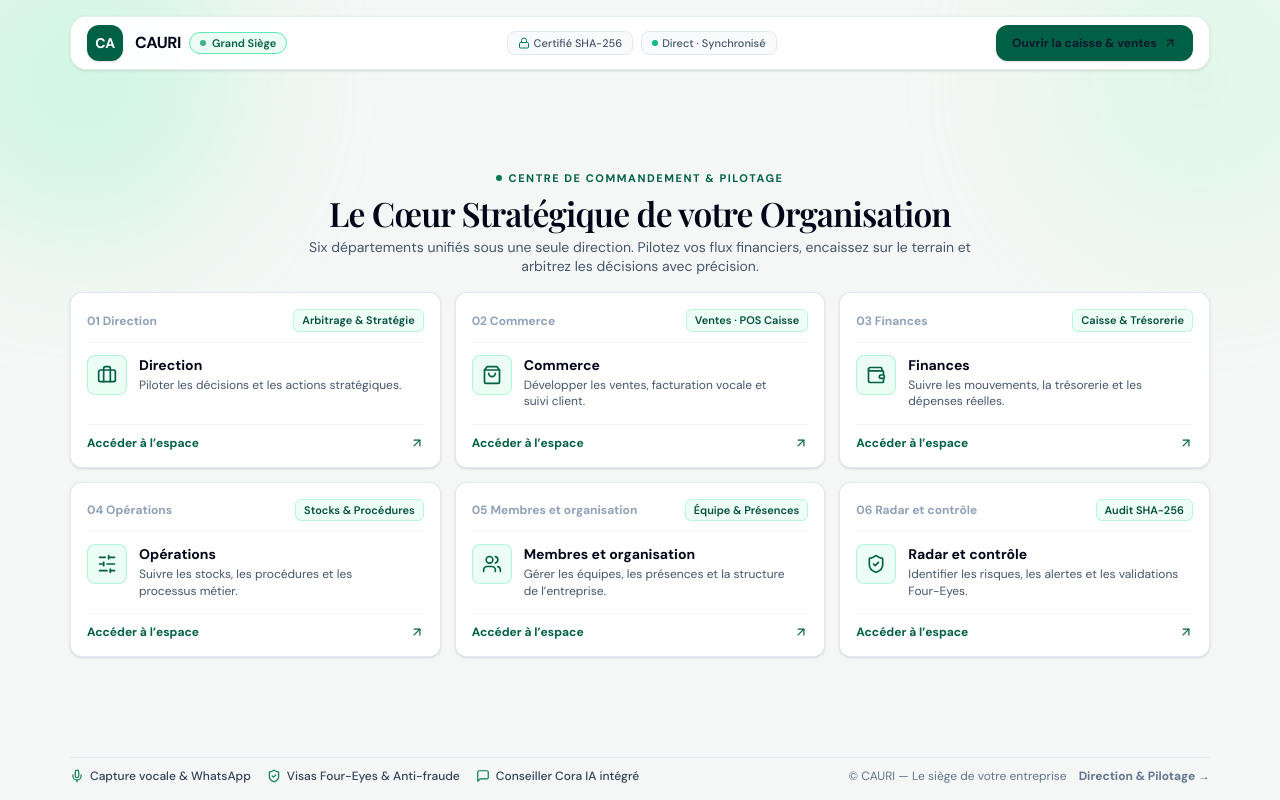
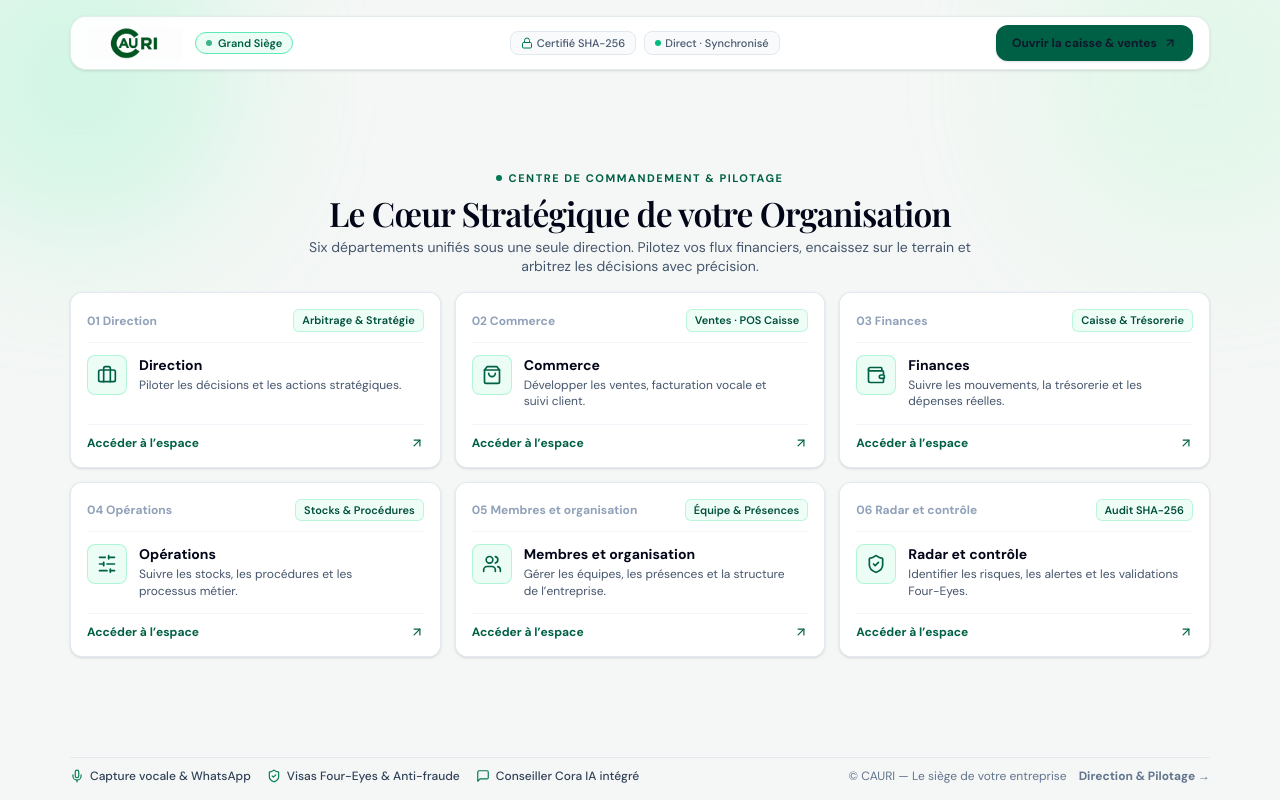
Before and after one commit to Juniorleriche27/koryxa-services-ia, a Next.js app in the folder frontend/: page / in a window 1280 px wide. Built offline with nearby package versions, Linux system fonts and the light colour scheme; no server answers; a web font is replaced by a local one.

Commit message:
fix(brand): integration du logo officiel CAURI dans l'en-tete

```diff
--- a/frontend/app/page.tsx
+++ b/frontend/app/page.tsx
@@ -1,4 +1,5 @@
 import Link from "next/link";
+import Image from "next/image";
 import {
   Briefcase,
   ShoppingBag,
@@ -79,18 +80,19 @@ export default function HomePage() {
       {/* 1. Header Sobre — Style Grand Siège */}
       <header className="relative z-10 mx-auto flex w-full max-w-[1140px] items-center justify-between gap-3 rounded-2xl border border-emerald-900/10 bg-white/95 px-4 py-2 shadow-sm backdrop-blur-md">
         <div className="flex items-center gap-3">
-          <div className="flex h-9 w-9 items-center justify-center rounded-xl bg-emerald-800 text-white font-bold tracking-tight shadow-sm text-sm">
-            CA
-          </div>
-          <div>
-            <span className="flex items-center gap-2">
-              <strong className="text-base font-bold tracking-tight text-slate-950">CAURI</strong>
-              <span className="inline-flex items-center gap-1.5 rounded-full border border-emerald-300 bg-emerald-50 px-2.5 py-0.5 text-[11px] font-semibold text-emerald-800">
-                <span className="h-1.5 w-1.5 rounded-full bg-emerald-600 animate-pulse" />
-                Grand Siège
-              </span>
-            </span>
-          </div>
+          <Image
+            src="/image(20261021-163619).png"
+            alt="CAURI"
+            width={2048}
+            height={682}
+            priority
+            unoptimized
+            className="h-8 w-auto max-h-8 object-contain"
+          />
+          <span className="inline-flex items-center gap-1.5 rounded-full border border-emerald-300 bg-emerald-50 px-2.5 py-0.5 text-[11px] font-semibold text-emerald-800">
+            <span className="h-1.5 w-1.5 rounded-full bg-emerald-600 animate-pulse" />
+            Grand Siège
+          </span>
         </div>
 
         <div className="hidden sm:flex items-center gap-2 text-xs font-medium text-slate-600">
```
